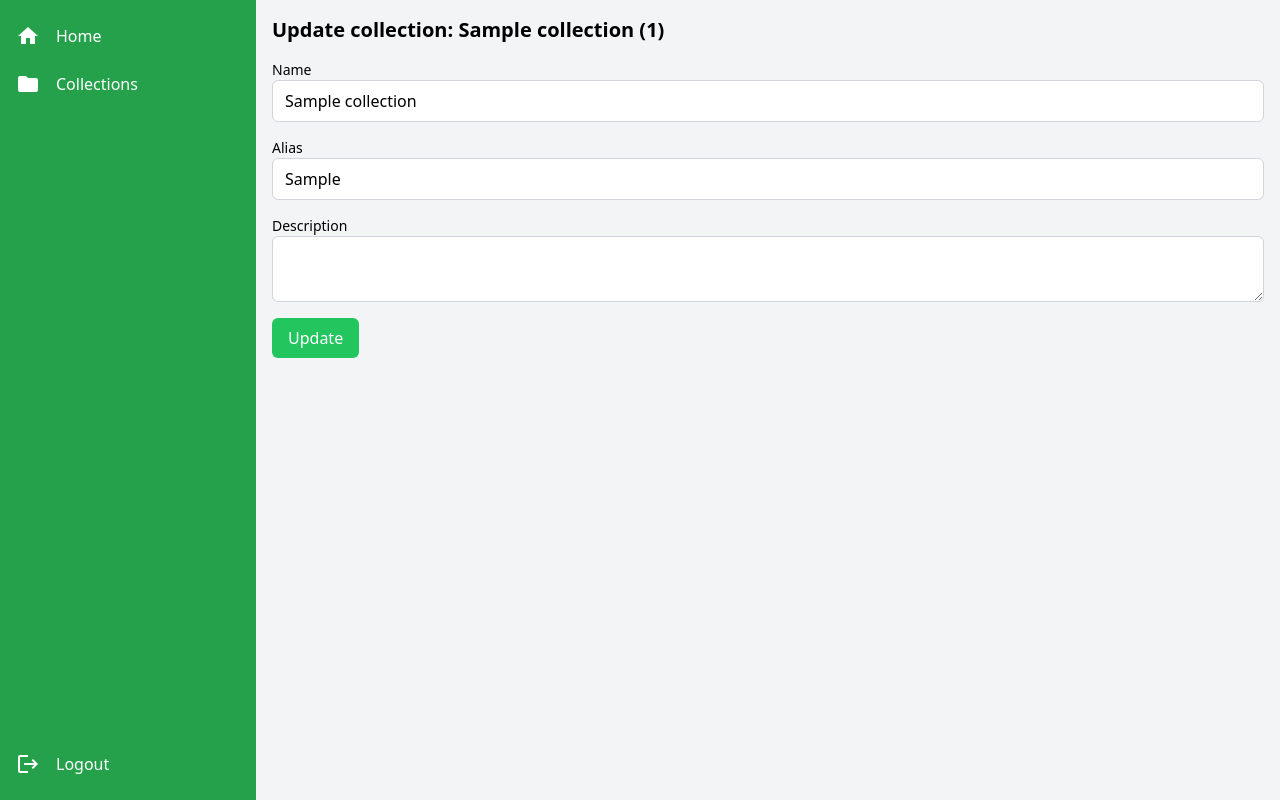
After one commit to janmarkuslanger/nuri, a Flask app: page /admin/collections/edit/1 in a window 1280 px wide. The commit adds this page. Run offline with Flask 3, Linux system fonts and the light colour scheme; tables that the repository leaves empty hold one stand-in row (values such as "Sample post"); style sheets or scripts are compiled from the project's sources.

Commit message:
add edit route

```diff
--- /dev/null
+++ b/app/templates/edit_collection.html
@@ -0,0 +1,46 @@
+{% extends "layout.html" %}
+
+{% block title %}Update Collection{% endblock %}
+
+{% block content %}
+<h1 class="text-xl font-bold mb-4">Update collection: {{ collection.name }} ({{ collection.id }})</h1>
+<form method="POST" class="space-y-4">
+    <div>
+        <label for="name" class="block text-sm font-medium">Name</label>
+        <input
+            type="text"
+            id="name"
+            name="name"
+            class="block w-full px-3 py-2 border border-gray-300 rounded-md"
+            value="{{ collection.name }}"
+            required
+        />
+    </div>
+    <div>
+        <label for="name" class="block text-sm font-medium">Alias</label>
+        <input
+            type="text"
+            id="alias"
+            name="alias"
+            class="block w-full px-3 py-2 border border-gray-300 rounded-md"
+            value="{{ collection.alias }}"
+            required
+        />
+    </div>
+    <div>
+        <label for="description" class="block text-sm font-medium">Description</label>
+        <textarea
+            id="description"
+            name="description"
+            value="{{ collection.description }}"
+            class="block w-full px-3 py-2 border border-gray-300 rounded-md"
+        ></textarea>
+    </div>
+    <button
+        type="submit"
+        class="bg-green-500 text-white px-4 py-2 rounded-md hover:bg-green-600"
+    >
+        Update
+    </button>
+</form>
+{% endblock %}
--- a/app/views/collection.py
+++ b/app/views/collection.py
@@ -10,7 +10,7 @@ def index():
     return render_template("list_collections.html", collections=collections)
 
 @view.route("/create", methods=["GET", "POST"])
-def create_collection():
+def create():
     if request.method == "POST":
         name = request.form.get("name")
         alias = request.form.get("alias")
@@ -27,3 +27,27 @@ def create_collection():
             return redirect(url_for("collection.index"))
 
     return render_template("create_collection.html")
+
+@view.route("/edit/<int:id>", methods=["GET", "POST"])
+def edit(id):
+    collection = Collection.query.get_or_404(id)
+
+    if request.method == "POST":
+        name = request.form.get("name")
+        alias = request.form.get("alias")
+        description = request.form.get("description")
+
+        existing_alias = Collection.query.filter(Collection.alias == alias, Collection.id != id).first()
+        if existing_alias:
+            flash("Alias already exists", "error")
+            return redirect(url_for("collection.edit", id=id))
+
+        if name and alias:
+            collection.name = name
+            collection.alias = alias
+            collection.description = description
+            db.session.commit()
+            flash("Collection updated successfully!", "success")
+            return redirect(url_for("collection.index"))
+
+    return render_template("edit_collection.html", collection=collection)
```
Also changed, not shown: app/templates/list_collections.html (+9 -1 lines).
